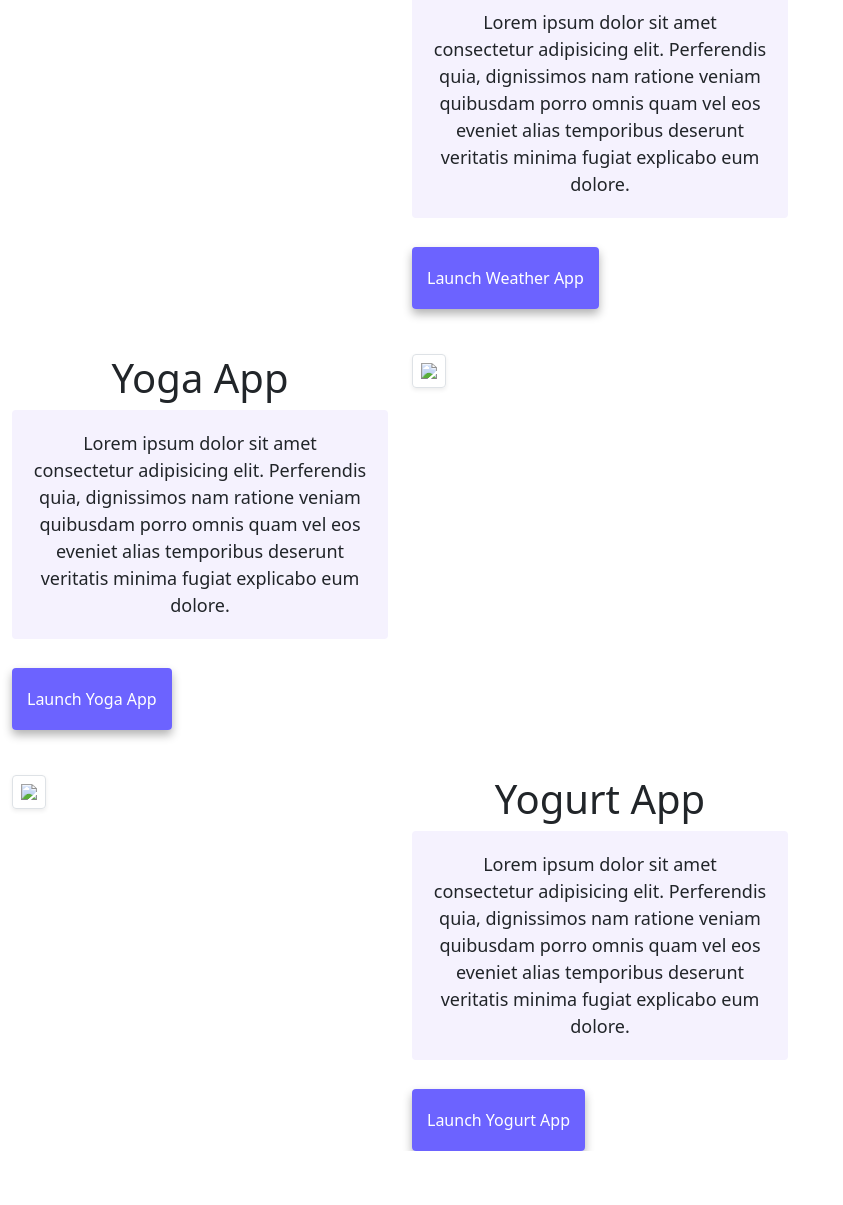
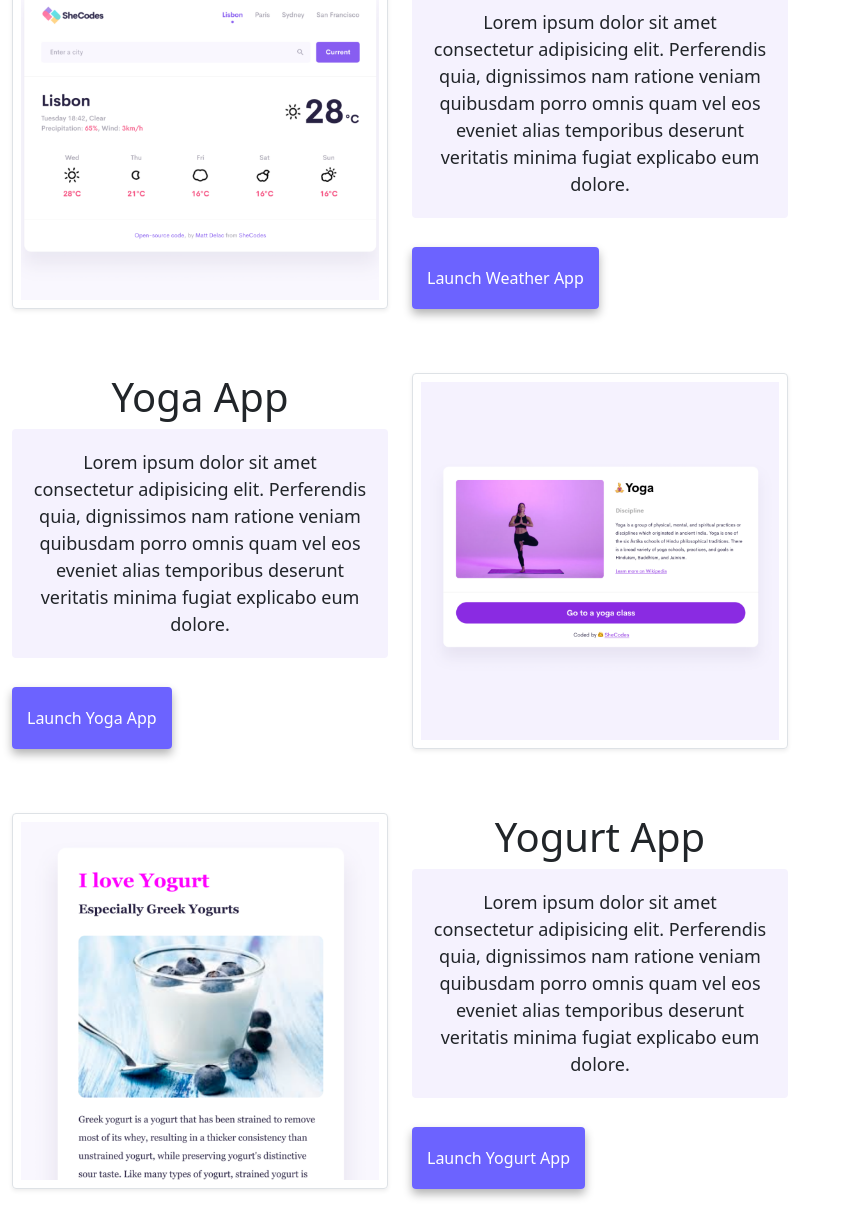
Before and after one commit to GPeBenito/advanced-tools-homework, a plain HTML site: page index.html in a window 1280 px wide. Shown: the part 453-1658 px from the top of the page, without its empty margins (0-843 px from the left). Before the commit the page ends 1604 px from the top, so only its background shows below. Drawn offline with nearby package versions, Linux system fonts and the light colour scheme.

Commit message:
Added Images

```diff
--- a/index.html
+++ b/index.html
@@ -53,7 +53,7 @@
       <div class="row mt-5">
         <div class="col-sm-6 mb-3">
           <img
-            src="images/weather.png"
+            src="/images/weather.png"
             class="img-fluid rounded shadow-sm p-2 border"
           />
         </div>
@@ -86,7 +86,7 @@
 
         <div class="col-sm-6 mb-3">
           <img
-            src="images/yoga.png"
+            src="/images/yoga.png"
             class="img-fluid rounded shadow-sm p-2 border"
           />
         </div>
@@ -94,7 +94,7 @@
       <div class="row mt-5">
         <div class="col-sm-6 mb-3">
           <img
-            src="images/yogurt.png"
+            src="/images/yogurt.png"
             class="img-fluid rounded shadow-sm p-2 border"
           />
         </div>
```
Also changed, not shown: about.html (+4 -4 lines), images/weather.png (added), images/yoga.png (added), images/yogurt.png (added), 2 other files.
